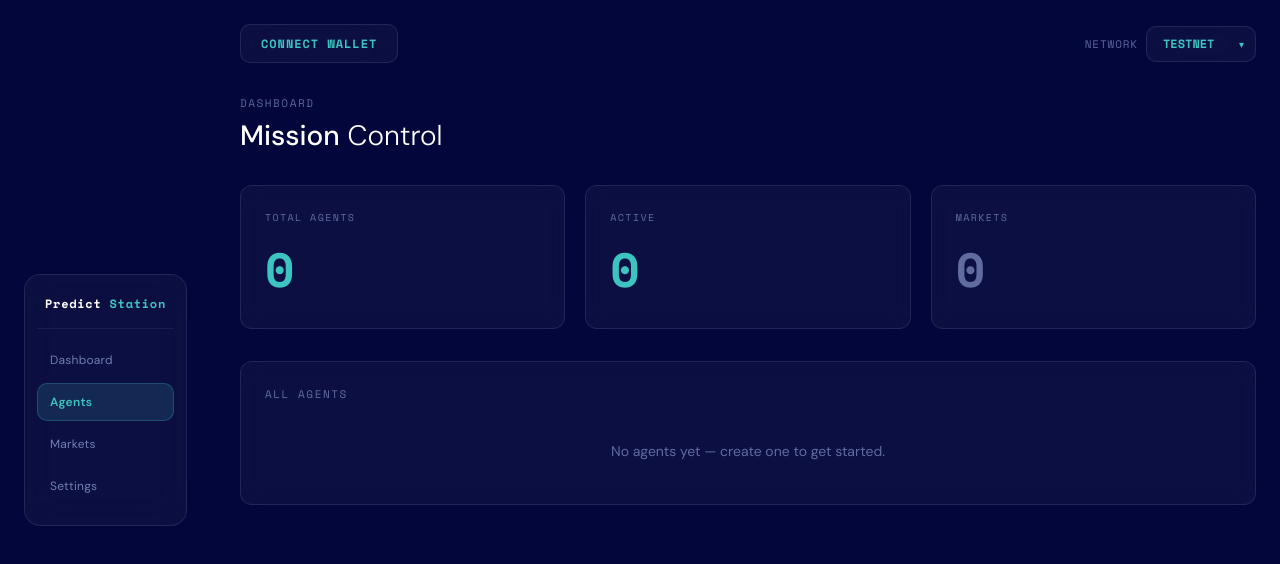
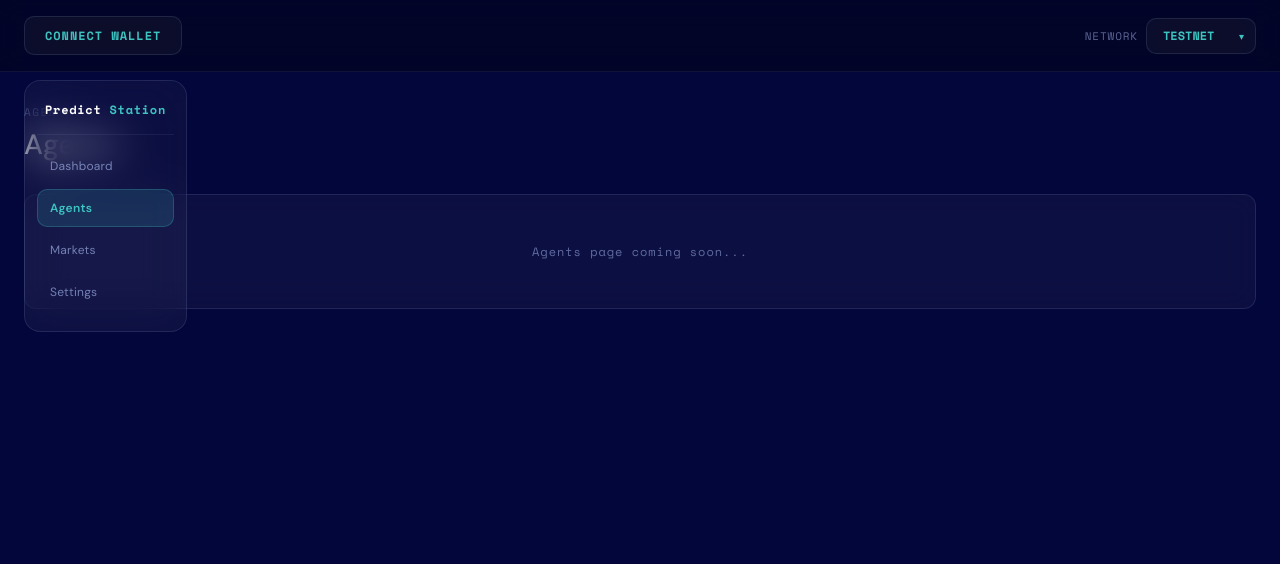
Before and after one commit to pisuthd/predict-station, a Next.js app in the folder frontend/: page /app in a window 1280 px wide. Both pictures are taken after a click on the button "Agents". Shown: the top 564 px of the page. Built offline with nearby package versions, Linux system fonts and the light colour scheme.

Commit message:
Refactor app layout: floating top navbar with wallet/network, sidebar, content switching for dashboard/agents/markets/settings

```diff
--- /dev/null
+++ b/frontend/src/app/app/components/PlaceholderPage.tsx
@@ -0,0 +1,60 @@
+'use client'
+
+import { NAVY, MUTED, monoFont, sansFont } from '../../../theme'
+
+interface PlaceholderPageProps {
+  title: string
+}
+
+export default function PlaceholderPage({ title }: PlaceholderPageProps) {
+  return (
+    <div
+      style={{
+        background: NAVY,
+        fontFamily: sansFont,
+        padding: 24,
+        boxSizing: 'border-box',
+      }}
+    >
+      {/* Main Title */}
+      <div style={{ marginBottom: 32 }}>
+        <p style={{
+          fontFamily: monoFont,
+          fontSize: 11,
+          letterSpacing: '0.14em',
+          color: MUTED,
+          textTransform: 'uppercase',
+          marginBottom: 8
+        }}>
+          {title}
+        </p>
+        <h1 style={{
+          fontFamily: sansFont,
+          fontSize: 28,
+          fontWeight: 300,
+          color: '#fff',
+          margin: 0,
+          lineHeight: 1.2
+        }}>
+          <strong style={{ fontWeight: 500 }}>{title}</strong>
+        </h1>
+      </div>
+
+      {/* Placeholder Content */}
+      <div
+        style={{
+          background: 'rgba(255,255,255,0.04)',
+          backdropFilter: 'blur(12px)',
+          border: '1px solid rgba(180,200,255,0.12)',
+          borderRadius: 12,
+          padding: 48,
+          textAlign: 'center',
+        }}
+      >
+        <p style={{ fontFamily: monoFont, fontSize: 12, color: MUTED, letterSpacing: '0.08em' }}>
+          {title} page coming soon...
+        </p>
+      </div>
+    </div>
+  )
+}
--- /dev/null
+++ b/frontend/src/app/app/components/TopNavBar.tsx
@@ -0,0 +1,90 @@
+'use client'
+
+import { useState } from 'react'
+import { CYAN, monoFont } from '../../../theme'
+
+type Network = 'testnet' | 'mainnet'
+
+export default function TopNavBar() {
+  const [network, setNetwork] = useState<Network>('testnet')
+
+  return (
+    <div
+      style={{
+        position: 'fixed',
+        top: 0,
+        left: 0,
+        right: 0,
+        zIndex: 99,
+        padding: '16px 24px',
+        display: 'flex',
+        alignItems: 'center',
+        justifyContent: 'space-between',
+        background: 'rgba(0,0,0,0.3)',
+        backdropFilter: 'blur(12px)',
+        borderBottom: '1px solid rgba(180,200,255,0.08)',
+      }}
+    >
+      {/* Left: Connect Wallet - Glassmorphism */}
+      <button
+        style={{
+          padding: '10px 20px',
+          background: 'rgba(255,255,255,0.04)',
+          backdropFilter: 'blur(20px)',
+          border: '1px solid rgba(180,200,255,0.12)',
+          borderRadius: 10,
+          fontFamily: monoFont,
+          fontSize: 12,
+          fontWeight: 700,
+          color: CYAN,
+          cursor: 'pointer',
+          letterSpacing: '0.08em',
+        }}
+      >
+        CONNECT WALLET
+      </button>
+
+      {/* Right: Network Dropdown - Glassmorphism */}
+      <div style={{ display: 'flex', alignItems: 'center', gap: 8 }}>
+        <span style={{ fontFamily: monoFont, fontSize: 11, color: 'rgba(180,200,255,0.5)', letterSpacing: '0.08em' }}>
+          NETWORK
+        </span>
+        <div style={{ position: 'relative' }}>
+          <select
+            value={network}
+            onChange={(e) => setNetwork(e.target.value as Network)}
+            style={{
+              appearance: 'none',
+              padding: '10px 40px 10px 16px',
+              background: 'rgba(255,255,255,0.04)',
+              backdropFilter: 'blur(20px)',
+              border: '1px solid rgba(180,200,255,0.12)',
+              borderRadius: 10,
+              fontFamily: monoFont,
+              fontSize: 12,
+              fontWeight: 700,
+              color: network === 'testnet' ? CYAN : 'rgba(180,200,255,0.5)',
+              cursor: network === 'testnet' ? 'pointer' : 'not-allowed',
+            }}
+          >
+            <option value="testnet">TESTNET</option>
+            <option value="mainnet" disabled>MAINNET</option>
+          </select>
+          <span
+            style={{
+              position: 'absolute',
+              right: 12,
+              top: '50%',
+              transform: 'translateY(-50%)',
+              pointerEvents: 'none',
+              color: network === 'testnet' ? CYAN : 'rgba(180,200,255,0.5)',
+              fontSize: 10,
+            }}
+          >
+            ▾
+          </span>
+        </div>
+      </div>
+    </div>
+  )
+}
--- a/frontend/src/app/app/page.tsx
+++ b/frontend/src/app/app/page.tsx
@@ -2,8 +2,10 @@
 
 import { useState } from 'react'
 import { useRouter } from 'next/navigation'
-import { NAVY, CYAN, MUTED, monoFont, sansFont } from '../../theme'
+import { NAVY, CYAN, monoFont, sansFont } from '../../theme'
+import TopNavBar from './components/TopNavBar'
 import MainScreen from '../../pages/MainScreen'
+import PlaceholderPage from './components/PlaceholderPage'
 
 type NavItem = 'dashboard' | 'agents' | 'markets' | 'settings'
 
@@ -26,15 +28,33 @@ export default function AppPage() {
     { id: 'settings', label: 'Settings' },
   ]
 
+  // Render content based on active nav
+  const renderContent = () => {
+    switch (activeNav) {
+      case 'dashboard':
+        return <MainScreen agents={agents} selectedAgent={null} />
+      case 'agents':
+        return <PlaceholderPage title="Agents" />
+      case 'markets':
+        return <PlaceholderPage title="Markets" />
+      case 'settings':
+        return <PlaceholderPage title="Settings" />
+      default:
+        return <MainScreen agents={agents} selectedAgent={null} />
+    }
+  }
+
   return (
     <div style={{ position: 'relative', minHeight: '100vh', background: NAVY }}>
-      {/* Floating Sidebar */}
+      {/* Floating Top Navbar */}
+      <TopNavBar />
+
+      {/* Floating Sidebar - Left */}
       <div
         style={{
           position: 'fixed',
           left: 24,
-          top: '50%',
-          transform: 'translateY(-50%)',
+          top: 80,
           zIndex: 100,
         }}
       >
@@ -119,13 +139,12 @@ export default function AppPage() {
               )}
             </button>
           ))}
-
         </div>
       </div>
 
       {/* Main Content */}
-      <main style={{ minHeight: '100vh' }}>
-        <MainScreen agents={agents} selectedAgent={null} />
+      <main style={{ paddingTop: 80, minHeight: '100vh' }}>
+        {renderContent()}
       </main>
     </div>
   )
--- a/frontend/src/pages/MainScreen.tsx
+++ b/frontend/src/pages/MainScreen.tsx
@@ -1,6 +1,5 @@
 'use client'
 
-import { useState } from 'react'
 import { CYAN, NAVY, MUTED, monoFont, sansFont } from '../theme'
 import StatusDot from '../components/StatusDot'
 
@@ -16,97 +15,16 @@ interface MainScreenProps {
   selectedAgent: Agent | null
 }
 
-type Network = 'testnet' | 'mainnet'
-
 export default function MainScreen({ agents, selectedAgent }: MainScreenProps) {
-  const [network, setNetwork] = useState<Network>('testnet')
-
   return (
     <div
       style={{
         background: NAVY,
         fontFamily: sansFont,
         padding: 24,
-        paddingLeft: 240,
         boxSizing: 'border-box',
       }}
     >
-      {/* Header Bar */}
-      <div
-        style={{
-          display: 'flex',
-          alignItems: 'center',
-          justifyContent: 'space-between',
-          gap: 12,
-          marginBottom: 32,
-        }}
-      >
-        {/* Left: Connect Wallet - Glassmorphism */}
-        <button
-          style={{
-            padding: '10px 20px',
-            background: 'rgba(255,255,255,0.04)',
-            backdropFilter: 'blur(20px)',
-            border: '1px solid rgba(180,200,255,0.12)',
-            borderRadius: 10,
-            fontFamily: monoFont,
-            fontSize: 12,
-            fontWeight: 700,
-            color: CYAN,
-            cursor: 'pointer',
-            letterSpacing: '0.08em',
-          }}
-        >
-          CONNECT WALLET
-        </button>
-
-        {/* Right: Network Dropdown - Glassmorphism */}
-        <div style={{ display: 'flex', alignItems: 'center', gap: 8 }}>
-          <span style={{ fontFamily: monoFont, fontSize: 11, color: MUTED, letterSpacing: '0.08em' }}>
-            NETWORK
-          </span>
-          <div
-            style={{
-              position: 'relative',
-            }}
-          >
-            <select
-              value={network}
-              onChange={(e) => setNetwork(e.target.value as Network)}
-              style={{
-                appearance: 'none',
-                padding: '10px 40px 10px 16px',
-                background: 'rgba(255,255,255,0.04)',
-                backdropFilter: 'blur(20px)',
-                border: '1px solid rgba(180,200,255,0.12)',
-                borderRadius: 10,
-                fontFamily: monoFont,
-                fontSize: 12,
-                fontWeight: 700,
-                color: network === 'testnet' ? CYAN : MUTED,
-                cursor: network === 'testnet' ? 'pointer' : 'not-allowed',
-              }}
-            >
-              <option value="testnet">TESTNET</option>
-              <option value="mainnet" disabled>MAINNET</option>
-            </select>
-            <span
-              style={{
-                position: 'absolute',
-                right: 12,
-                top: '50%',
-                transform: 'translateY(-50%)',
-                pointerEvents: 'none',
-                color: network === 'testnet' ? CYAN : MUTED,
-                fontSize: 10,
-              }}
-            >
-              ▾
-            </span>
-          </div>
-        </div>
-      </div>
-
       {/* Main Title */}
       <div style={{ marginBottom: 32 }}>
         <p style={{
```
